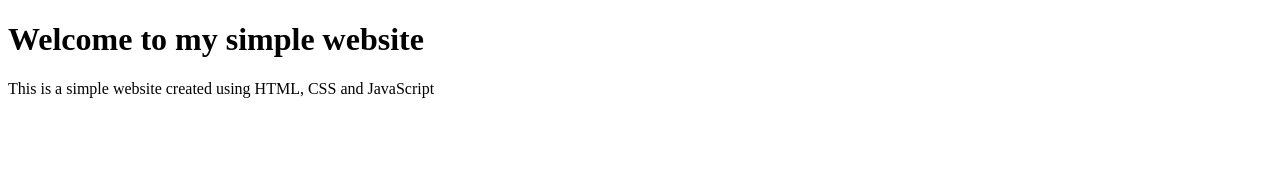
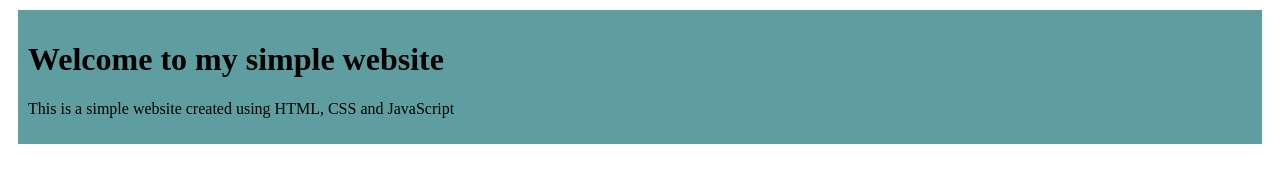
Before and after one commit to tamim-is-coding/my-simple-repo, a plain HTML site: page index.html in a window 1280 px wide. Drawn offline with Linux system fonts and the light colour scheme.

Commit message:
added the first blog

```diff
--- a/index.html
+++ b/index.html
@@ -4,6 +4,8 @@
     <meta charset="UTF-8">
     <meta name="viewport" content="width=device-width, initial-scale=1.0">
     <title>My Simple Website</title>
+
+    <link rel="stylesheet" href="styles/blog.css">
 </head>
 <body>
     <div>
--- /dev/null
+++ b/styles/blog.css
@@ -0,0 +1,6 @@
+div{
+    background-color: cadetblue;
+    padding: 10px;
+    margin: 10px;
+
+}
```
